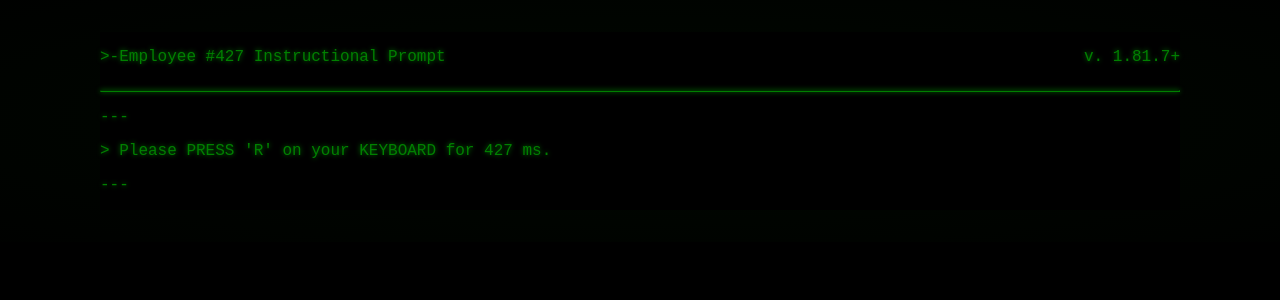
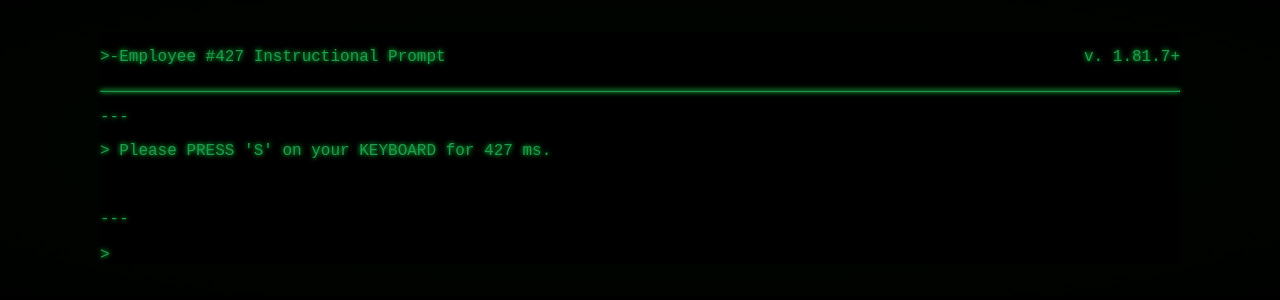
Before and after one commit to SmallShorty/tsp-input-console, a React (Create React App) app: page / in a window 1280 px wide. Shown: the top 300 px of the page. Built offline with nearby package versions, Linux system fonts and the light colour scheme.

Commit message:
working version without proper css and no vibe check

```diff
--- a/src/App.css
+++ b/src/App.css
@@ -11,31 +11,53 @@
           rgba(0, 9, 0, 0.88), black 120%
   );
   font: 1rem Inconsolata, monospace;
-  color: green;
-  text-shadow: 0 0 5px #007f00;
+  color: #1d9b4e;
+  text-shadow: 0 0 5px #1bfd4f;
+  cursor: none;
 }
 
 hr {
-  border-color: green;
-  box-shadow: 0 0 5px #007f00;
+  border-color: #1d9b4e;
+  box-shadow: 0 0 5px #1bfd4f;
 }
 
 .Console{
   width: 1080px;
-  cursor: default;
-  /*
-  padding: 1.5rem;
-  border: 2px solid #0f0;
-  border-radius: 5px;
-  box-shadow: 0 0 10px rgba(0, 255, 0, 0.5);
-  */
-
 }
 
 .Header{
   display: flex;
   justify-content: space-between;
 }
-.Tasks {
+
+.Prompt_Message{
   text-align: left;
 }
+
+
+@keyframes flickerAnimation {
+  0%   { opacity:1; }
+  50%  { opacity:0; }
+  100% { opacity:1; }
+}
+@-o-keyframes flickerAnimation{
+  0%   { opacity:1; }
+  50%  { opacity:0; }
+  100% { opacity:1; }
+}
+@-moz-keyframes flickerAnimation{
+  0%   { opacity:1; }
+  50%  { opacity:0; }
+  100% { opacity:1; }
+}
+@-webkit-keyframes flickerAnimation{
+  0%   { opacity:1; }
+  50%  { opacity:0; }
+  100% { opacity:1; }
+}
+#Flickering_box {
+  -webkit-animation: flickerAnimation 1s infinite;
+  -moz-animation: flickerAnimation 1s infinite;
+  -o-animation: flickerAnimation 1s infinite;
+  animation: flickerAnimation 1s infinite;
+}
--- a/src/App.js
+++ b/src/App.js
@@ -9,21 +9,21 @@ function App() {
 
     const changePrompt = () => {
         const taskMsg = {
-            key: String.fromCharCode(Math.floor(Math.random() * 26) + 97).toUpperCase(),
-            time: Math.floor(Math.random() * 901),
+            key_pressed: String.fromCharCode(Math.floor(Math.random() * 26) + 97).toUpperCase(),
+            time: Math.floor(Math.random() * 901)
         }
         setTask(prevTask => [...prevTask, taskMsg])
     }
 
     const taskList = task.map(e => <Prompt
-        key={e.key}
+        key_pressed={e.key_pressed}
         time={e.time}/>)
 
     useEffect(() => {
         promptReference.current?.scrollIntoView();
         function handleKeyPress(event) {
             changePrompt();
-            console.log(task);
+            //console.log(task);
         }
         window.addEventListener('keydown', handleKeyPress);
         return () => {
@@ -41,6 +41,7 @@ function App() {
             <div className="Tasks">
                 <p>---</p>
                 {taskList}
+                <span> > <span id="Flickering_box">▮</span></span>
                 <div ref={promptReference}></div>
             </div>
         </div>
--- a/src/components/Prompt.js
+++ b/src/components/Prompt.js
@@ -1,10 +1,11 @@
 import React from "react";
 
 export const Prompt = (props) => {
-    console.log(props.key,props.time)
+    console.log(props.key_pressed,props.time)
     return(
-        <div className="container">
-            <p> > Please PRESS '{props.key || String.fromCharCode(Math.floor(Math.random() * 26) + 97).toUpperCase()}' on your KEYBOARD for {props.time || "427"} ms.</p>
+        <div className="Prompt_Message">
+            <p> > Please PRESS '{props.key_pressed || "S"}' on your KEYBOARD for {props.time} ms.</p>
+            <br/>
             <p>---</p>
         </div>
     )
```
